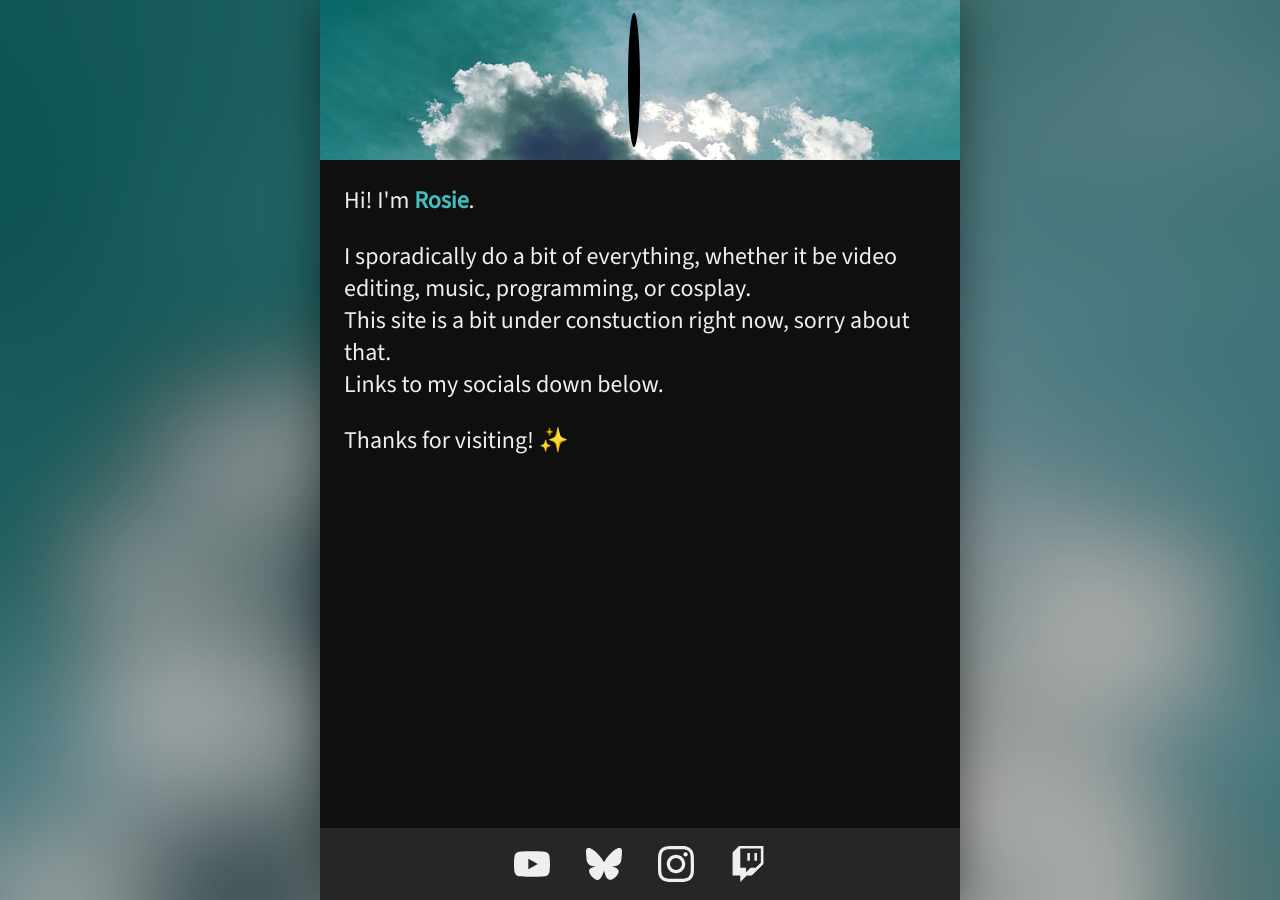
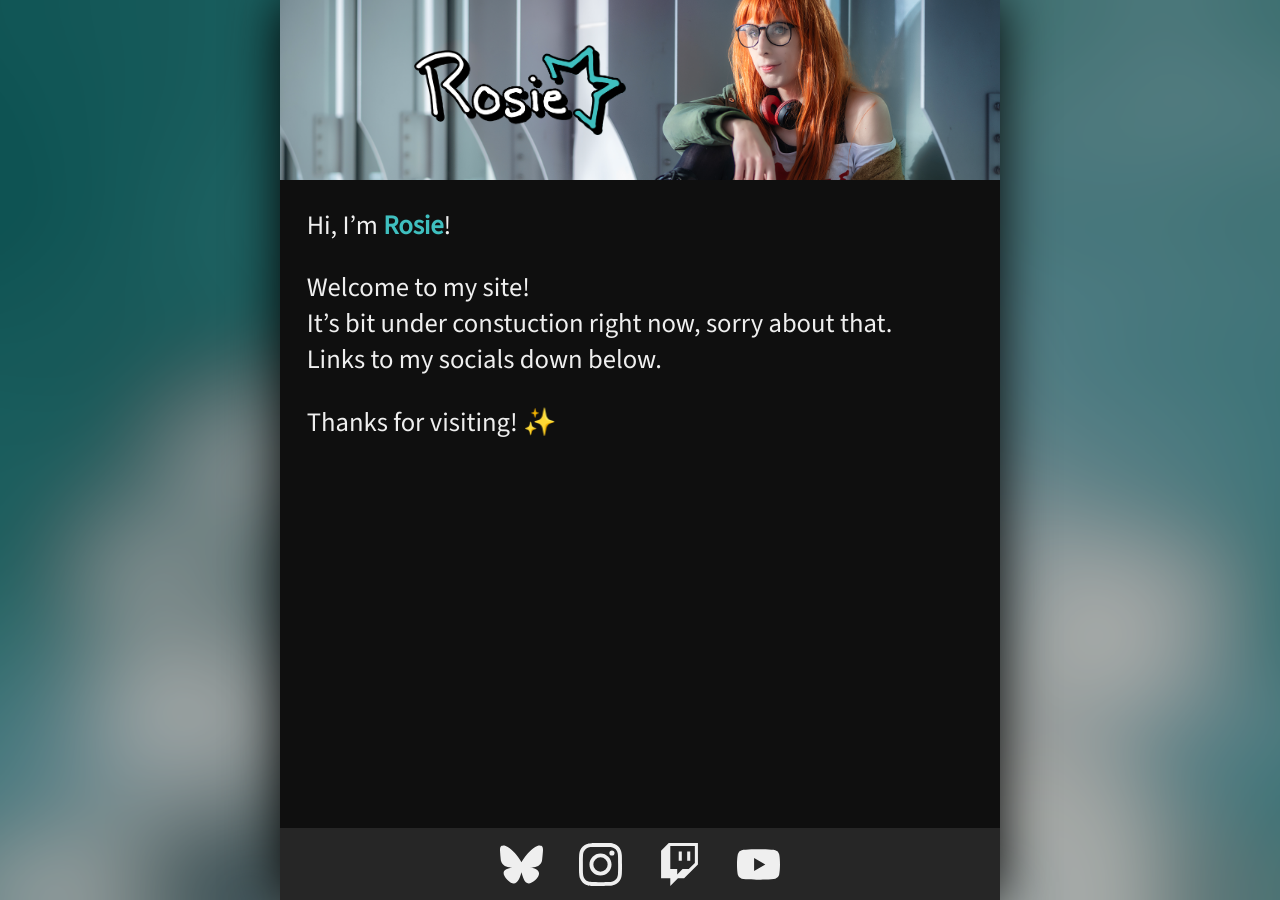
Before and after one commit to apathyhill/rosie.apathyhill.com, a Jekyll site: the page built from index.md, in a window 1280 px wide. Built offline with Jekyll 4.4.1, drawn with Linux system fonts in a browser that asks for light colours.

Commit message:
Site update

```diff
--- a/_config.yml
+++ b/_config.yml
@@ -1,9 +1,7 @@
-title: "Rosie"
+title: "Rosie&#10024;"
+name: "<b style=\"color: var(--color-primary)\">Rosie</b>"
 
 socials:
-  - name: "YouTube"
-    url:  "https://youtube.com/channel/UCROkaAoBA2huDt76FytJFFg"
-    icon: "youtube.svg"
   - name: "Bluesky"
     url:  "https://bsky.app/profile/did:plc:pq2ioq3xcf7fxaxrrc4bgjwp"
     icon: "bluesky.svg"
@@ -13,3 +11,6 @@ socials:
   - name: "Twitch"
     url:  "https://twitch.tv/CosmicAuroracle"
     icon: "twitch.svg"
+  - name: "YouTube"
+    url:  "https://youtube.com/channel/UCROkaAoBA2huDt76FytJFFg"
+    icon: "youtube.svg"
--- /dev/null
+++ b/_includes/body-content.html
@@ -0,0 +1,3 @@
+<div id="content">
+    {{ content }}
+</div>
--- /dev/null
+++ b/_includes/body-footer.html
@@ -0,0 +1,7 @@
+<div id="footer" class="no-resize">
+    <div id="socials">
+        {% for social in site.socials %}
+        <a class="social" href="{{ social.url }}" title="{{ social.name }}" alt="{{ social.name }}"  style="--social-icon-url: url('../images/socials/{{ social.icon }}')"></a>
+        {% endfor %}
+    </div>
+</div>
--- /dev/null
+++ b/_includes/body-header.html
@@ -0,0 +1,5 @@
+<a href="/">
+    <div id="header" class="no-resize">
+            <div id="header-logo"></div>
+    </div>
+</a>
--- /dev/null
+++ b/_includes/head-imports-external.html
@@ -0,0 +1,3 @@
+<link rel="preconnect" href="https://fonts.googleapis.com">
+<link rel="preconnect" href="https://fonts.gstatic.com" crossorigin>
+<link href="https://fonts.googleapis.com/css2?family=Source+Sans+3&family=Sriracha&display=swap" rel="stylesheet">
--- /dev/null
+++ b/_includes/head-imports-internal.html
@@ -0,0 +1 @@
+<link href="./assets/styles/default.css" rel="stylesheet">
--- /dev/null
+++ b/_includes/head-metadata.html
@@ -0,0 +1,7 @@
+<title>{{page.title }} | {{ site.title }}</title>
+<meta name="og:title" content="{{page.title}}">
+<meta name="og:site_name" content="{{site.title}}">
+<meta name="theme-color" content="#3fbfbf"/>
+<meta name="viewport" content="width=device-width, height=device-height, initial-scale=1">
+<link rel="icon" type="image/png" href="/assets/images/site/favicon.png">
+<meta charset="UTF-8">
--- a/_layouts/default.html
+++ b/_layouts/default.html
@@ -1,41 +1,15 @@
 <!DOCTYPE html>
 <html>
     <head>
-        <title>{{page.title }} | {{ site.title }}</title>
-        <meta name="og:title" content="{{page.title}}">
-        <meta name="og:site_name" content="{{site.title}}">
-        <meta name="theme-color" content="#3fbfbf"/>
-        <meta name="viewport" content="width=device-width, height=device-height, initial-scale=1">
-        <link rel="icon" type="image/png" href="/assets/images/site/favicon.png">
-        <meta charset="UTF-8">
-
-        <link rel="preconnect" href="https://fonts.googleapis.com">
-        <link rel="preconnect" href="https://fonts.gstatic.com" crossorigin>
-        <link href="https://fonts.googleapis.com/css2?family=Source+Sans+3:ital@0;1&display=swap" rel="stylesheet">
-        <link href="./assets/styles/default.css" rel="stylesheet">
+        {% include head-metadata.html %}
+        {% include head-imports-internal.html %}
+        {% include head-imports-external.html %}
     </head>
     <body>
         <div id="container">
-            <div id="container-side-front" class="container-side">
-                <div id="container-main">
-                    <div id="header">
-                        <a id="header-avatar" href="#container-side-back"></a>
-                        <div id="header-logo"></div>
-                    </div>
-                    <div id="content">
-                        {{ content }}
-                    </div>
-                    <div id="socials">
-                        {% for social in site.socials %}
-                        <a class="social" href="{{ social.url }}" title="{{ social.name }}" alt="{{ social.name }}"  style="--social-icon-url: url('../images/socials/{{ social.icon }}')"></a>
-                        {% endfor %}
-                    </div>
-                </div>
-            </div>
-            <div id="container-side-back" class="container-side">
-                <a class="close-button" href="#"></a>
-                <img id="qr-code" src="./assets/images/site/qrcode.png">
-            </div>
+            {% include body-header.html %}
+            {% include body-content.html %}
+            {% include body-footer.html %}
         </div>
     </body>
 </html>
--- a/assets/styles/default.css
+++ b/assets/styles/default.css
@@ -9,13 +9,11 @@
     --color-primary: #3fbfbf;
     --color-secondary: #ff5d00;
 
-    font-size: 3.75vw;
+    font-size: 20pt;
     font-family: "Source Sans 3", sans-serif;
     color: var(--color-light);
 
     --container-width: 100vw;
-    --container-padding: 1rem;
-    --header-height: 12rem;
 }
 
 body {
@@ -47,134 +45,52 @@ body {
     }
 }
 
-a {
-    color: unset;
-}
-
 #container {
-    width: var(--container-width);
-    min-height: 100svh;
-    margin: 0 auto;
-    filter: drop-shadow(0 0 1rem rgba(0, 0, 0, 0.5));
-    overflow: scroll;
-}
-
-#container:has(#container-side-back:target) {
-
-    #container-side-front {
-       transform: rotateY(-180deg);
-    }
-
-    #container-side-back {
-        transform: rotateY(0deg);
-    }
-}
-
-.container-side {
-    position: absolute;
-    width: 100%;
-    height: 100%;
-    background-color: var(--color-dark);
-    -webkit-backface-visibility: hidden;
-    backface-visibility: hidden;
-    transform-style: preserve-3d;
-    transition: transform 0.5s ease-in-out;
-
-}
-
-#container-main {
     display: flex;
     flex-direction: column;
+    margin: 0 auto;
+    width: var(--container-width);
     height: 100%;
-}
-
-#container-side-back {
-    transform: rotateY(180deg);
+    min-height: 100svh;
+    overflow: scroll;
+    background-color: var(--color-dark);
+    filter: drop-shadow(0 0 1rem rgba(0, 0, 0, 1));
 }
 
 #header {
-    font-size: calc(var(--container-width) * 0.01);
-    --header-padding: 0.1rem;
-
     aspect-ratio: 4;
     background-image: url("../images/header/banner.png");
     background-size: cover;
     background-position: center;
     background-repeat: no-repeat;
-    display: flex;
-    padding: 2em;
-    gap: 2em;
+    display: grid;
+    grid-template-areas:
+        "logo  avatar"
+        "label avatar";
+    grid-template-columns: 2fr 1fr;
+    grid-template-rows: 1fr auto;
+    padding: 1em;
+    grid-column-gap: 1em;
+    grid-row-gap: 0;
     box-sizing: border-box;
     justify-content: center;
 }
 
 #header-logo {
+    grid-area: logo;
+    justify-self: end;
+    align-self: center;
     background-image: url("../images/header/logo.png");
     background-size: contain;
-    background-position: center;
+    background-position: center bottom;
     background-repeat: no-repeat;
-    aspect-ratio: 1.5;
-}
-
-#header-avatar {
-    background-image: url("../images/header/avatar.png");
-    background-size: cover;
-    background-position: center;
-    background-repeat: no-repeat;
-    aspect-ratio: 1;
-    border-radius: 50%;
-    border: 1em solid black;
-}
-
-
-@media (min-width: 640px) and (not (max-aspect-ratio: 1))  {
-    :root {
-        --container-width: 640px;
-        font-size: 24px;
-    }
-}
-
-.close-button {
-    --close-button-size: 2rem;
-
-    position: absolute;
-    right: 1rem;
-    top: 1rem;
-    width: var(--close-button-size);
-    height: var(--close-button-size);
-    opacity: 0.5;
-}
-
-.close-button:hover {
-    opacity: 1;
-}
-
-.close-button:after {
-    display: block;
-    content: "\00d7";
-    position: absolute;
-    left: 0;
-    top: 0;
-    width: var(--close-button-size);
-    height: var(--close-button-size);
-    font-size: calc(var(--close-button-size) * 1.5);
-    text-align: center;
-    line-height: var(--close-button-size);
-    display: block;
-}
-
-#qr-code {
-    display: block;
-    margin: 0 auto;
-    width: calc(var(--container-width) * 0.5);
-    height: 100%;
-    object-fit: contain;
+    height: 60%;
+    width: 100%;
 }
 
 #content {
     padding: 1rem;
     flex-grow: 1;
-    overflow: scroll;
 
     a {
         color: var(--color-primary);
@@ -194,14 +110,14 @@ a {
     }
 }
 
+
 #socials {
     width: 100%;
-    height: 3rem;
+    aspect-ratio: 10;
     display: flex;
     justify-content: center;
-    font-size: min(1.5rem, 4vh);
-    gap: 1em;
-    padding: 0.5em;
+    gap: 2.5em;
+    padding: 1em;
     position: relative;
     box-sizing: border-box;
 
@@ -237,3 +153,17 @@ a {
         }
     }
 }
+
+.no-resize {
+    font-size: 2vw;
+}
+
+@media (min-width: 720px)  {
+    :root {
+        --container-width: 720px;
+    }
+
+    .no-resize {
+        font-size: 14.4px;
+    }
+}
--- a/index.html
+++ /dev/null
@@ -1,18 +0,0 @@
----
-layout: default
-title: Home
----
-
-<p>
-    Hi! I'm <b style="color: var(--color-primary)">Rosie</b>.
-</p>
-<p>
-    I sporadically do a bit of everything, whether it be video editing, music, programming, or cosplay.
-    <br>
-    This site is a bit under constuction right now, sorry about that.
-    <br>
-    Links to my socials down below.
-</p>
-<p>
-    Thanks for visiting! &#10024;
-</p>
--- /dev/null
+++ b/index.md
@@ -0,0 +1,12 @@
+---
+layout: default
+title: Home
+---
+
+Hi, I'm {{ site.name }}!
+
+Welcome to my site!\
+It's bit under constuction right now, sorry about that.\
+Links to my socials down below.
+
+Thanks for visiting! &#10024;
```
Also changed, not shown: 404.md (added, +7 -0 lines), assets/images/header/banner.png, assets/images/header/logo.png, assets/images/site/favicon.png, assets/images/socials/tiktok.svg (deleted), assets/images/socials/twitter.svg (deleted).
